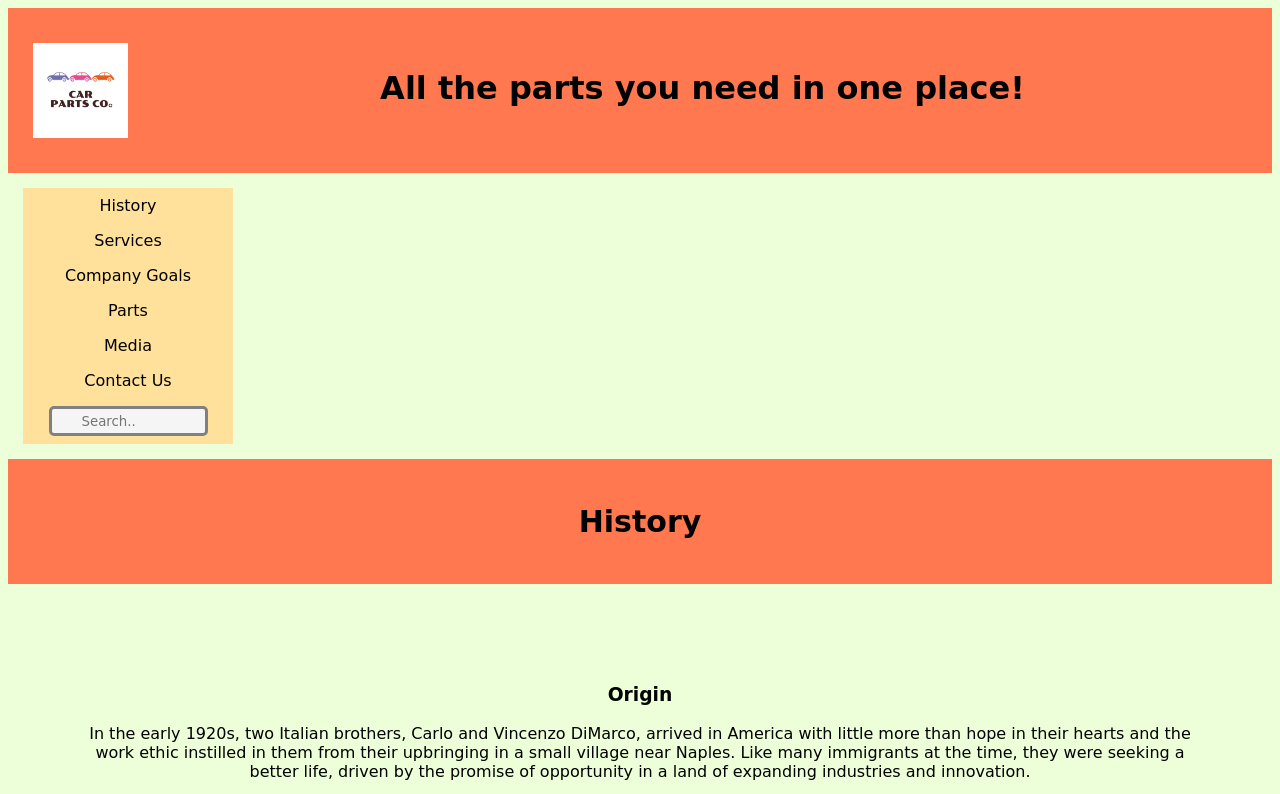
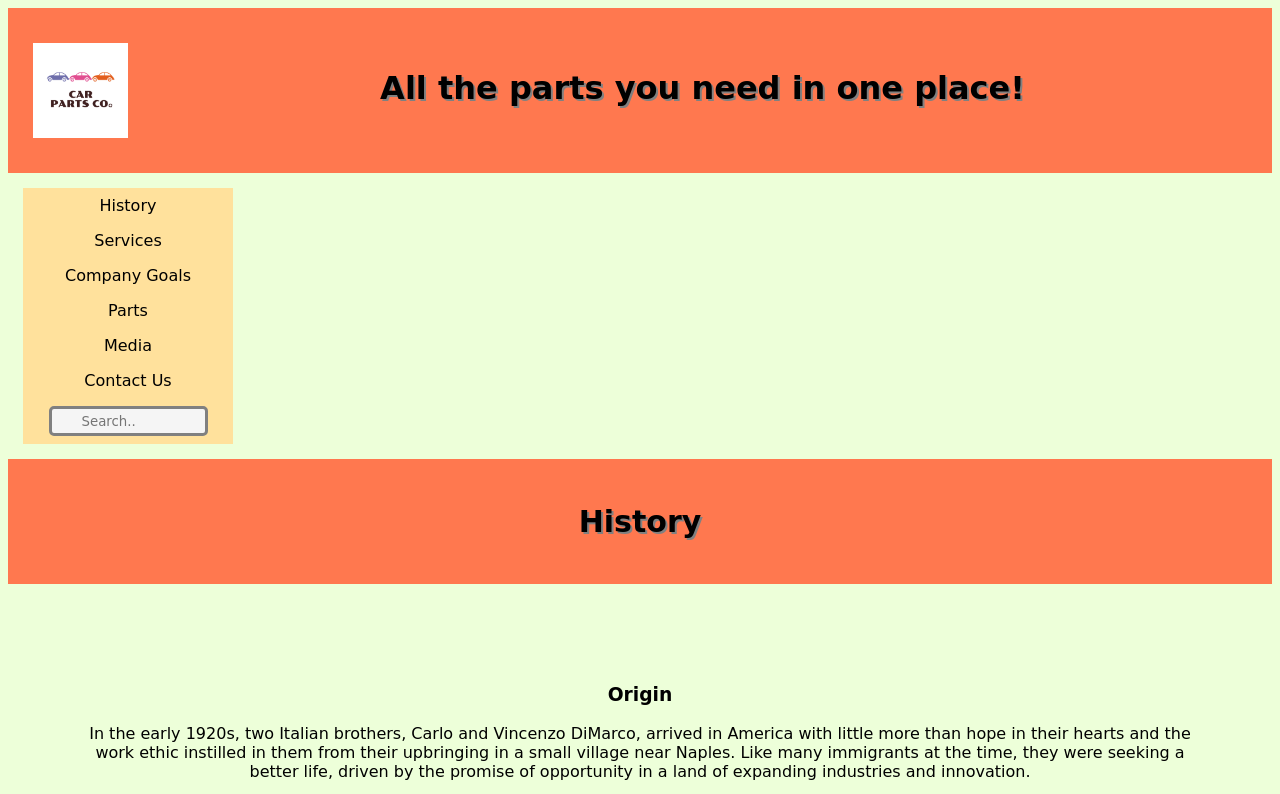
Before and after one commit to MoonLight693/SCSS-group-assignment, a plain HTML site: page Auto-redo/index.html in a window 1280 px wide. Shown: the top 794 px of the page. Drawn offline with Linux system fonts and the light colour scheme.

Commit message:
text shadow

```diff
--- a/Auto-redo/style.css
+++ b/Auto-redo/style.css
@@ -17,6 +17,7 @@ overflow: hidden;
 background-color: #FF784F;
 padding: 20px 10px;
 
+text-shadow: 2px 2px gray;
 
 position: sticky;
 top: 0; /* Sticks to the top */
```
